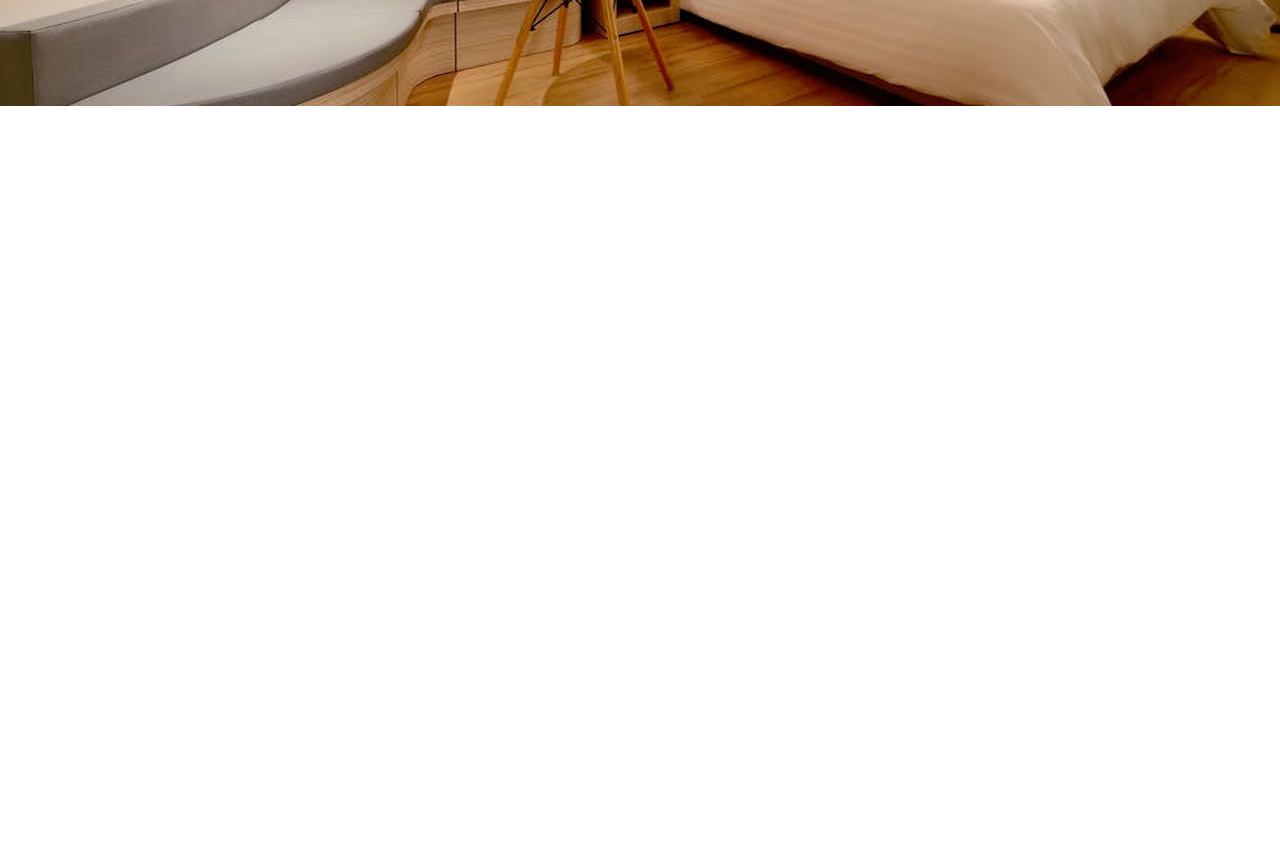
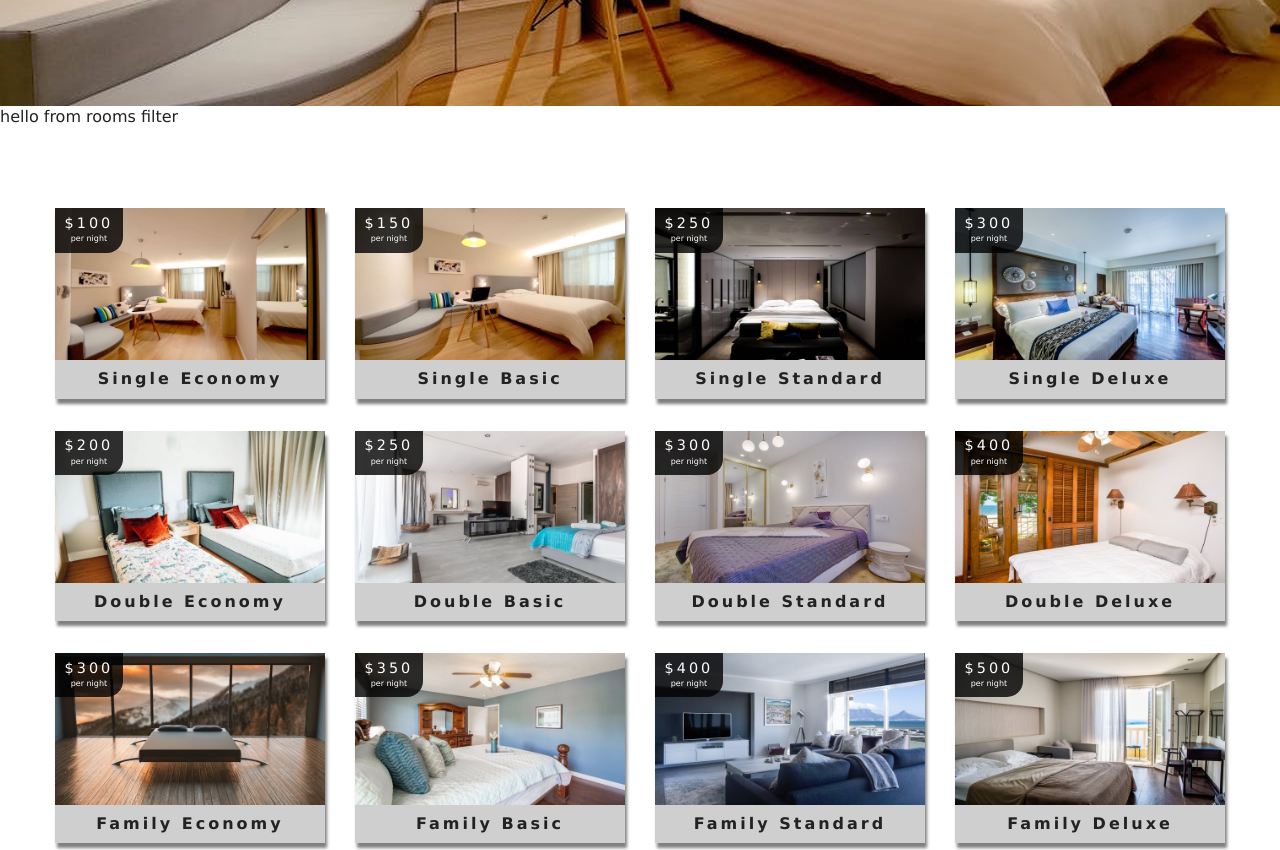
Before and after one commit to ZefirTheFear/hotel, a React (Create React App) app: page /rooms in a window 1280 px wide. Shown: the part 440-1290 px from the top of the page. Before the commit the page ends 800 px from the top, so only its background shows below. Built offline with nearby package versions, Linux system fonts and the light colour scheme.

Commit message:
roomslist component added

```diff
--- /dev/null
+++ b/src/components/RoomsContainer/RoomsContainer.js
@@ -0,0 +1,19 @@
+import React, { useContext } from "react";
+
+import RoomsFilter from "../RoomsFilter/RoomsFilter";
+import RoomsList from "../RoomsList/RoomsList";
+import { RoomContext } from "../../context";
+
+const RoomsContainer = () => {
+  const roomContext = useContext(RoomContext);
+  console.log(roomContext);
+
+  return (
+    <>
+      <RoomsFilter rooms={roomContext.rooms} />
+      <RoomsList rooms={roomContext.sortedRooms} />
+    </>
+  );
+};
+
+export default RoomsContainer;
--- /dev/null
+++ b/src/components/RoomsFilter/RoomsFilter.js
@@ -0,0 +1,7 @@
+import React from "react";
+
+const RoomsFilter = () => {
+  return <>hello from rooms filter</>;
+};
+
+export default RoomsFilter;
--- /dev/null
+++ b/src/components/RoomsList/RoomsList.js
@@ -0,0 +1,26 @@
+import React from "react";
+
+import Room from "../Room/Room";
+
+import "./RoomsList.scss";
+
+const RoomsList = ({ rooms }) => {
+  if (rooms.length === 0) {
+    return (
+      <div className="roomslist__empty-search">
+        <h3>unfortunately no rooms matched your search parameters</h3>
+      </div>
+    );
+  }
+  return (
+    <section className="roomslist">
+      <div className="roomslist__center">
+        {rooms.map(room => {
+          return <Room key={room.id} room={room} />;
+        })}
+      </div>
+    </section>
+  );
+};
+
+export default RoomsList;
--- /dev/null
+++ b/src/components/RoomsList/RoomsList.scss
@@ -0,0 +1,31 @@
+.roomslist__empty-search {
+  text-align: center;
+  text-transform: capitalize;
+  margin: 2rem 0;
+  padding: 1rem;
+  letter-spacing: var(--mainSpacing);
+}
+
+.roomslist {
+  padding: 5rem 0;
+}
+.roomslist__center {
+  width: 80vw;
+  margin: 0 auto;
+  display: grid;
+  grid-template-columns: repeat(auto-fill, minmax(270px, 1fr));
+  grid-row-gap: 2rem;
+  grid-column-gap: 30px;
+}
+
+@media screen and (min-width: 776px) {
+  .roomslist__center {
+    width: 90vw;
+  }
+}
+@media screen and (min-width: 992px) {
+  .roomslist__center {
+    width: 95vw;
+    max-width: 1170px;
+  }
+}
--- a/src/index.css
+++ b/src/index.css
@@ -16,7 +16,6 @@
   --darkShadow: 4px 10px 5px 0px rgba(0, 0, 0, 0.5);
 }
 
-/* globals */
 body {
   padding-top: 66px;
   color: var(--mainBlack);
@@ -70,11 +69,3 @@ h6 {
   background: transparent;
   color: var(--primaryColor);
 }
-.empty-search {
-  text-align: center;
-  text-transform: capitalize;
-  margin: 2rem 0;
-  padding: 1rem;
-  letter-spacing: var(--mainSpacing);
-}
-/* end of globals */
--- a/src/pages/Rooms/Rooms.js
+++ b/src/pages/Rooms/Rooms.js
@@ -5,9 +5,11 @@ import { Link } from "react-router-dom";
 import Hero from "../../components/Hero/Hero";
 import Banner from "../../components/Banner/Banner";
 import ImgUrl from "../../images/room-2.jpeg";
+import RoomsContainer from "../../components/RoomsContainer/RoomsContainer";
 
 const Rooms = () => {
   return (
+    <>
       <Hero className="roomsHero" imgUrl={ImgUrl}>
         <Banner title="our rooms">
           <Link to="/" className="btn-primary">
@@ -15,6 +17,8 @@ const Rooms = () => {
           </Link>
         </Banner>
       </Hero>
+      <RoomsContainer />
+    </>
   );
 };
 
```
Also changed, not shown: src/components/RoomsFilter/RoomsFilter.scss (added). Lines whose indentation alone changed are shown as unchanged.
